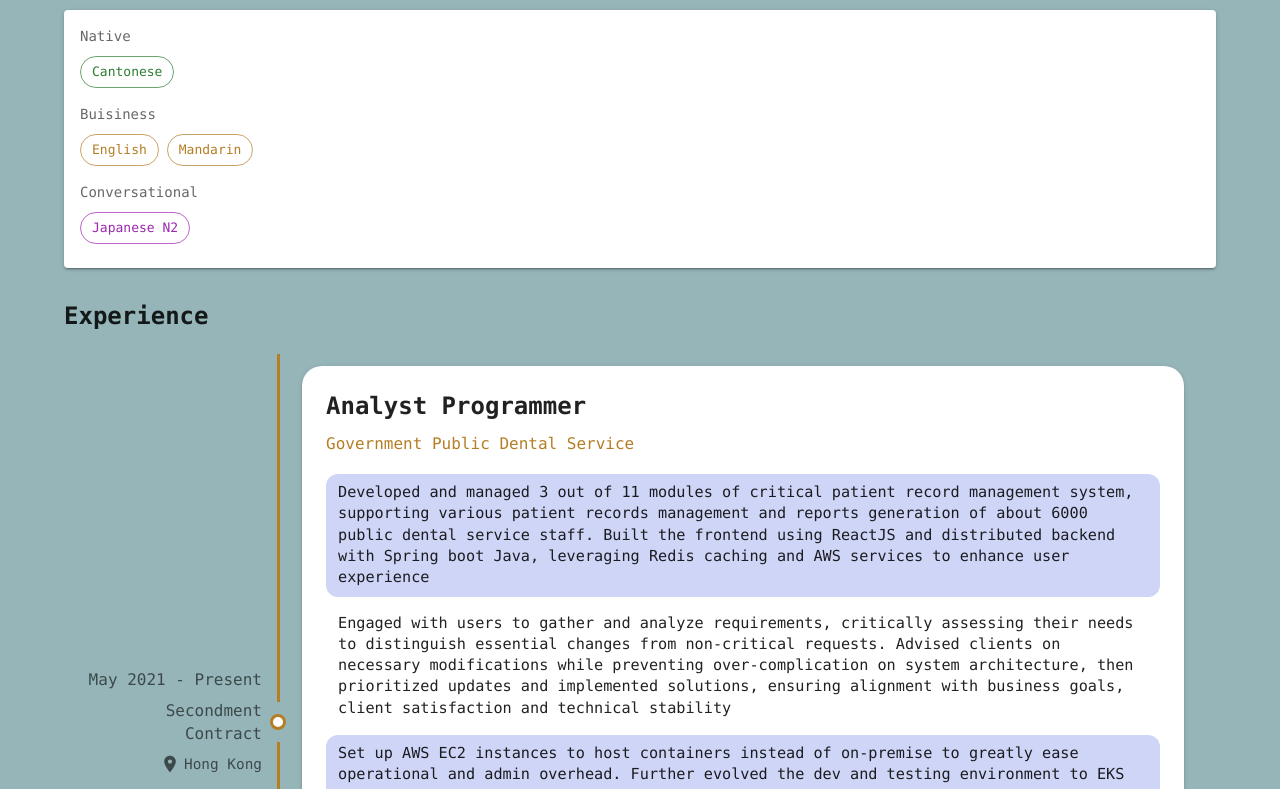
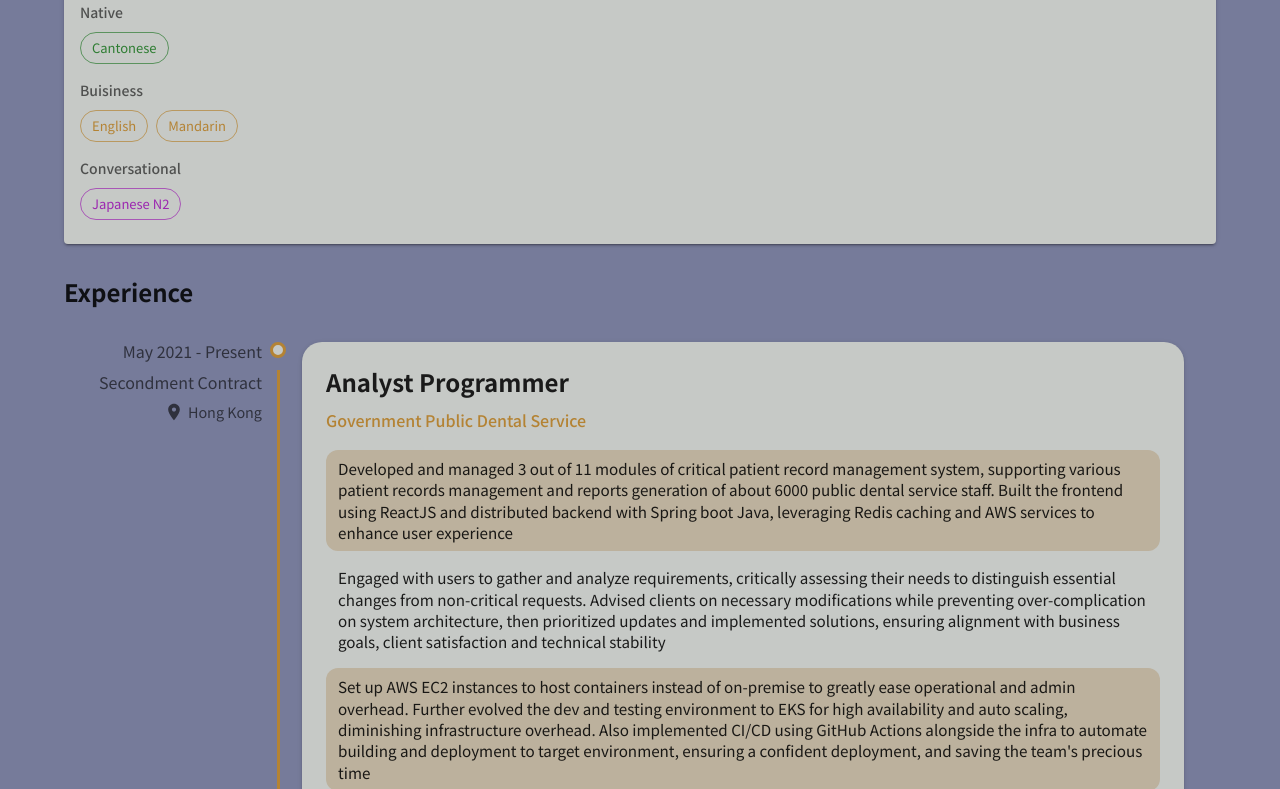
Before and after one commit to jkkcheung-dev/jkkcheung-dev.github.io, a React (Vite) app: page / in a window 1280 px wide. Shown: the part 971-1760 px from the top of the page. Built offline with nearby package versions, Linux system fonts and the light colour scheme.

Commit message:
style: updated experience layout and theme color

```diff
--- a/src/components/Experience.tsx
+++ b/src/components/Experience.tsx
@@ -36,7 +36,7 @@ export const Experience = ({ experiences }: ExperienceProps) => {
                         {/* Always render but hide below md screen size*/}
                         <TimelineOppositeContent
                             sx={{
-                                m: 'auto 0',
+                                m: '0',
                                 py: '10px',
                                 px: 1,
                                 maxWidth: '190px',  // Limit maximum width
@@ -76,7 +76,7 @@ export const Experience = ({ experiences }: ExperienceProps) => {
 
 
                         <TimelineSeparator>
-                            <TimelineConnector sx={{ bgcolor: 'primary.main', width: 3 }} />
+                            <TimelineConnector sx={{ bgcolor: 'primary.main', width: 3, flex: 0 }} />
                             <TimelineDot
                                 variant="outlined"
                                 sx={{
--- a/src/theme.ts
+++ b/src/theme.ts
@@ -1,8 +1,10 @@
 import { createTheme } from '@mui/material/styles';
 
-// check what properties are available by default: https://mui.com/material-ui/customization/default-theme/
-// To add custom properties to the MUI theme that are not included by default
-// e.g., adding a 'highlight' color to the background palette
+// check what MUI theme properties are available by default: https://mui.com/material-ui/customization/default-theme/
+
+// To extend MUI theme with your own properties that are not included by default
+// e.g., adding a 'exphighlight' color to the background palette, you need to use module augmentation
+// as shown below:
 declare module '@mui/material/styles' {
     interface TypeBackground {
         exphighlight: string;
@@ -13,15 +15,15 @@ export const theme = createTheme({
     palette: {
         mode: 'light',
         primary: {
-            main: '#b47e25ff',
+            main: '#b48334ff',
         },
         background: {
-            default: '#96b5b9ff',
-            paper: '#ffffffff',
-            exphighlight: '#ced5f7ff',
+            default: '#767b9aff',
+            paper: '#c6c9c6ff',
+            exphighlight: '#bcb19dff',
         },
     },
     typography: {
-        fontFamily: '"Consolas", "Noto Sans JP", sans-serif',
+        fontFamily: '"fkGrotesk", "Noto Sans JP", sans-serif',
     },
 });
```
